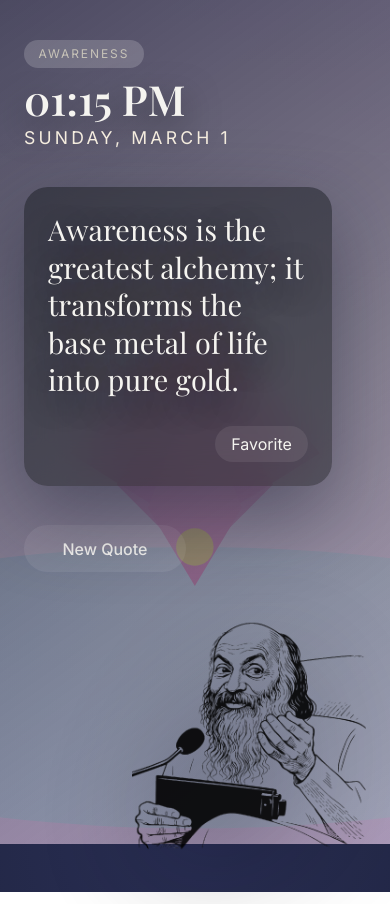
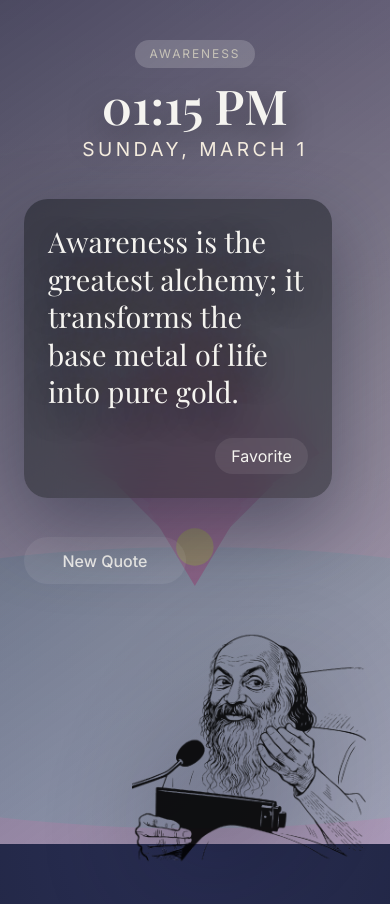
Before and after one commit to VRamazing/Zen-tab-osho, a browser extension: page index.html in a window 390 px wide. Drawn offline with nearby package versions, Linux system fonts and the light colour scheme.

Commit message:
feat: Update icons and enhance styling for improved layout and responsiveness

```diff
--- a/css/style.css
+++ b/css/style.css
@@ -76,8 +76,11 @@ body {
 }
 
 .zen-header {
-  flex-wrap: wrap;
-  align-items: flex-start;
+  flex-direction: column;
+  align-items: center;
+  justify-content: center;
+  text-align: center;
+  gap: 0.75rem;
 }
 
 .zen-footer {
@@ -87,10 +90,10 @@ body {
 .time-cluster {
   display: flex;
   flex-direction: column;
-  align-items: flex-end;
+  align-items: center;
   gap: 0.4rem;
-  text-align: right;
-  margin-left: auto;
+  text-align: center;
+  margin-left: 0;
 }
 
 .badge {
@@ -204,7 +207,7 @@ button:focus-visible {
 
 .clock {
   font-family: "Playfair Display", "Times New Roman", serif;
-  font-size: clamp(2.6rem, 4.5vw, 4rem);
+  font-size: clamp(3rem, 6vw, 4.8rem);
   line-height: 1.05;
   font-weight: 600;
   color: var(--color-text);
@@ -213,7 +216,7 @@ button:focus-visible {
 
 .date {
   font-family: "Inter", system-ui, -apple-system, BlinkMacSystemFont, "Segoe UI", sans-serif;
-  font-size: clamp(1.1rem, 2.4vw, 1.6rem);
+  font-size: clamp(1.2rem, 2.8vw, 1.9rem);
   letter-spacing: 0.18em;
   text-transform: uppercase;
   color: #f6eee0;
@@ -282,16 +285,7 @@ button:focus-visible {
     height: clamp(180px, 60vw, 260px);
   }
 
-  .zen-header {
-    flex-direction: column;
-    align-items: flex-start;
-    gap: 0.6rem;
-  }
-
   .time-cluster {
     width: 100%;
-    align-items: flex-start;
-    text-align: left;
-    margin-left: 0;
   }
 }
```
Also changed, not shown: assets/icons/icon-128.png, assets/icons/icon-16.png, assets/icons/icon-256.png (added), assets/icons/icon-32.png (added), assets/icons/icon-48.png, assets/icons/icon-512.png (added), manifest.json.
